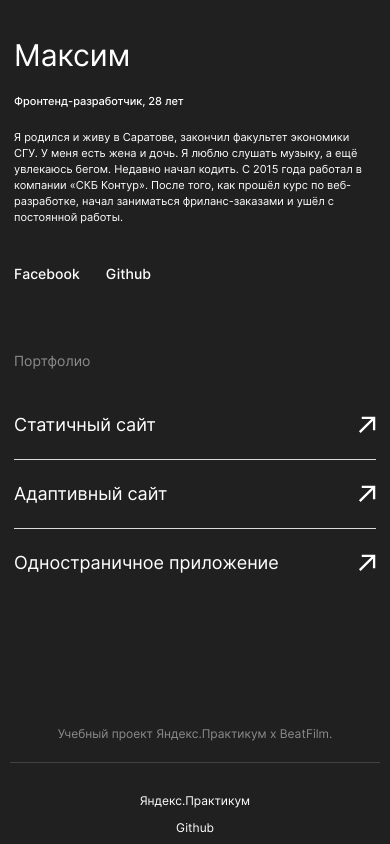
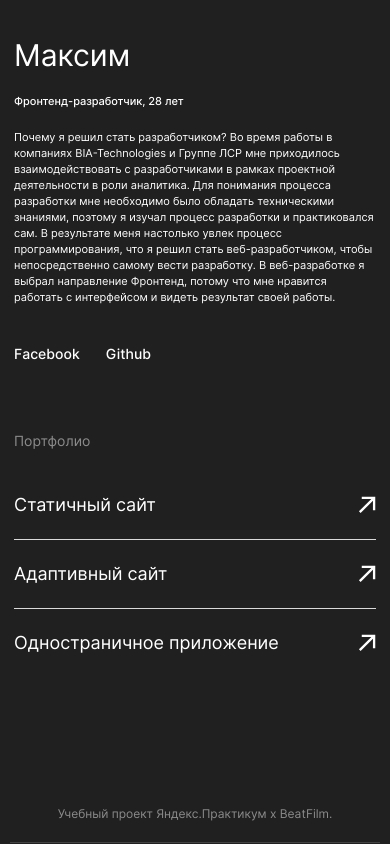
Before and after one commit to konstantinovmax/movies-explorer-frontend, a React (Create React App) app: page / in a window 390 px wide. Shown: the part 2460-3304 px from the top of the page. Built offline with nearby package versions, Linux system fonts and the light colour scheme.

Commit message:
fix: исправить ошибки в верстке

```diff
--- a/src/components/AboutMe/AboutMe.css
+++ b/src/components/AboutMe/AboutMe.css
@@ -85,6 +85,12 @@
 }
 
 @media screen and (max-width: 840px) {
+    .about-me__text-container {
+        max-width: 364px;
+    }
+}
+
+@media screen and (max-width: 840px) {
     .about-me__name {
         font-size: 40px;
         line-height: 40px;
@@ -96,12 +102,6 @@
         margin-top: 16px;
         font-size: 12px;
         line-height: 18px;
-    }
-}
-
-@media screen and (max-width: 840px) {
-    .about-me__text-container {
-        max-width: 364px;
     }
 }
 
@@ -149,16 +149,16 @@
 }
 
 @media screen and (max-width: 600px) {
-    .about-me__photo {
-        width: 100%;
-        min-height: 352px;
+    .about-me__text-container {
+        margin-top: 40px;
+        max-width: 100%;
     }
 }
 
 @media screen and (max-width: 600px) {
-    .about-me__text-container {
-        margin-top: 40px;
-        max-width: 100%;
+    .about-me__photo {
+        width: 100%;
+        min-height: 352px;
     }
 }
 
--- a/src/components/AboutMe/AboutMe.js
+++ b/src/components/AboutMe/AboutMe.js
@@ -11,8 +11,7 @@ function AboutMe() {
                 <div className="about-me__text-container">
                     <h3 className="about-me__name">Максим</h3>
                     <p className="about-me__profession">Фронтенд-разработчик, 28 лет</p>
-                    <p className="about-me__description">Я родился и живу в Саратове, закончил факультет экономики СГУ. У меня есть жена
-        и дочь. Я люблю слушать музыку, а ещё увлекаюсь бегом. Недавно начал кодить. С 2015 года работал в компании «СКБ Контур». После того, как прошёл курс по веб-разработке, начал заниматься фриланс-заказами и ушёл с постоянной работы.</p>
+                    <p className="about-me__description">Почему я решил стать разработчиком? Во время работы в компаниях BIA-Technologies и Группе ЛСР мне приходилось взаимодействовать с разработчиками в рамках проектной деятельности в роли аналитика. Для понимания процесса разработки мне необходимо было обладать техническими знаниями, поэтому я изучал процесс разработки и практиковался сам. В результате меня настолько увлек процесс программирования, что я решил стать веб-разработчиком, чтобы непосредственно самому вести разработку. В веб-разработке я выбрал направление Фронтенд, потому что мне нравится работать с интерфейсом и видеть результат своей работы.</p>
                     <div className="about-me__links-container">
                         <Link to="#" className="about-me__link">Facebook</Link>
                         <Link to="#" className="about-me__link">Github</Link>
--- a/src/components/Footer/Footer.css
+++ b/src/components/Footer/Footer.css
@@ -12,8 +12,6 @@
     line-height: 16px;
     color: #8B8B8B;
     text-align: center;
-    width: 100%;
-    align-self: center;
 }
 
 .footer__copyright-links-container {
@@ -72,7 +70,6 @@
 
 @media screen and (max-width: 510px) {
     .footer__copyright-links-container {
-        gap: 20px;
         flex-direction: column-reverse;
     }
 }
--- a/src/components/Techs/Techs.css
+++ b/src/components/Techs/Techs.css
@@ -99,17 +99,17 @@
 }
 
 @media screen and (max-width: 750px) {
-    .techs__tech {
-       width: 100%;
-    }
-}
-
-@media screen and (max-width: 750px) {
     .techs__techs-container {
         width: 70%;
         display: grid;
         grid-gap: 10px;
         grid-template-columns: repeat(auto-fill, minmax(84px, 1fr));
+    }
+}
+
+@media screen and (max-width: 750px) {
+    .techs__tech {
+       width: 100%;
     }
 }
 
```
